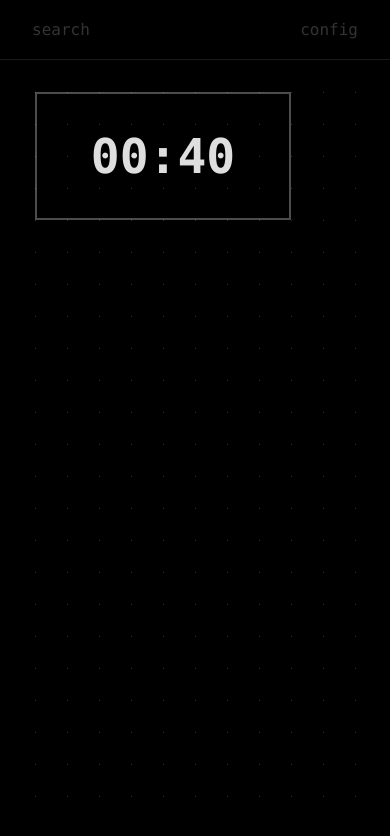
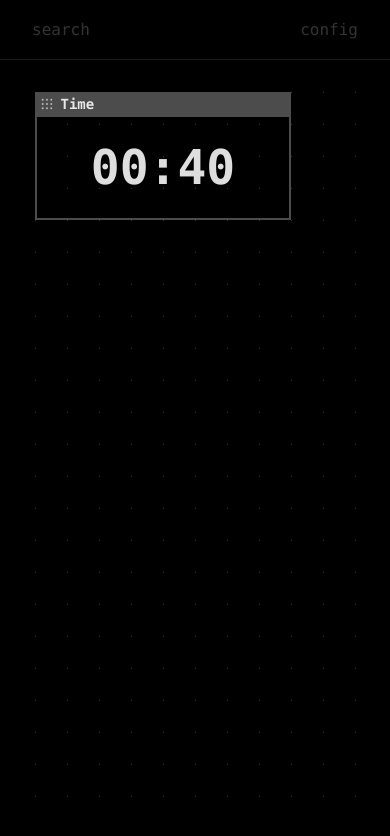
Before and after one commit to p3rcypj/dashboard-app, a React (Vite) app: page / in a window 390 px wide. Shown: the top 836 px of the page. Built offline with nearby package versions, Linux system fonts and the light colour scheme.

Commit message:
Grid context, dynamic styles with vars, icon button, mobile dependent DOM

```diff
--- a/src/webapp/app/styles.css
+++ b/src/webapp/app/styles.css
@@ -13,9 +13,10 @@
 
     /* Colors */
     --text-primary: rgba(255, 255, 255, 0.87);
+    --text-secondary: rgba(255, 255, 255, 0.6);
     --text-muted: rgba(255, 255, 255, 0.2);
     --primary: rgba(255, 255, 255, 0.87);
-    --secondary: rgba(255, 255, 255, 0.3);
+    --secondary: #4c4c4c;
     --muted: rgba(255, 255, 255, 0.1);
 }
 
--- a/src/webapp/components/grid/Grid.tsx
+++ b/src/webapp/components/grid/Grid.tsx
@@ -1,14 +1,18 @@
 import React from "react";
 import styled from "styled-components";
+import isPropValid from "@emotion/is-prop-valid";
 import { useAppContext } from "../../app/context";
+import { GridContext } from "./grid-context";
 
 export const Grid = React.memo((props: React.PropsWithChildren) => {
     const { cols, rows, patternSize } = useGrid();
 
     return (
-        <Background cols={cols} rows={rows} patternSize={patternSize}>
-            {props.children}
-        </Background>
+        <GridContext.Provider value={{ patternSize }}>
+            <Background cols={cols} rows={rows} patternSize={patternSize}>
+                {props.children}
+            </Background>
+        </GridContext.Provider>
     );
 });
 
@@ -52,21 +56,23 @@ interface BackgroundProps {
     patternSize: number;
 }
 
-const Background = styled.div<BackgroundProps>`
+const Background = styled.div.withConfig({
+    shouldForwardProp: prop => isPropValid(prop) && !["cols", "rows", "patternSize"].includes(prop),
+})<BackgroundProps>`
     --width: ${props => props.cols * props.patternSize}px;
     --height: ${props => props.rows * props.patternSize}px;
     --url: url(${props => getSvgPattern(props.patternSize)});
-    --background-size: ${({ patternSize }) => `${patternSize}px ${patternSize}px`};
-    --background-position: ${({ patternSize }) => `${patternSize / 2}px ${patternSize / 2}px`};
+    --xy-pattern-size: ${({ patternSize }) => `${patternSize}px ${patternSize}px`};
+    --half-pattern-size: ${({ patternSize }) => `${patternSize / 2}px ${patternSize / 2}px`};
 
     width: var(--width);
     height: var(--height);
     background-image: var(--url);
-    background-size: var(--background-size);
-    background-position: var(--background-position);
+    background-size: var(--xy-pattern-size);
+    background-position: var(--half-pattern-size);
 
     margin: 1em auto 0;
-    padding: var(--background-position);
+    padding: var(--half-pattern-size);
     background-repeat: repeat;
 `;
 
--- /dev/null
+++ b/src/webapp/components/grid/grid-context.ts
@@ -0,0 +1,15 @@
+import React, { useContext } from "react";
+
+interface GridContextState {
+    patternSize: number;
+}
+
+export const defaultGridContext: GridContextState = {
+    patternSize: 32,
+};
+
+export const GridContext = React.createContext<GridContextState>(defaultGridContext);
+
+export function useGridContext() {
+    return useContext(GridContext);
+}
--- /dev/null
+++ b/src/webapp/components/icon-button/IconButton.tsx
@@ -0,0 +1,20 @@
+import React from "react";
+import "./icon-button.css";
+
+interface IconButtonProps extends React.HTMLProps<HTMLButtonElement> {
+    title: string; // Accessibility (Axe: Name Role Value)
+    icon: React.ReactNode;
+    onClick: () => void;
+}
+
+export const IconButton: React.FC<IconButtonProps> = React.memo(props => {
+    const { icon, onClick, title, className } = props;
+
+    const classNames = ["icon-button", className].join(" ");
+
+    return (
+        <button type="button" className={classNames} onClick={onClick} title={title}>
+            {icon}
+        </button>
+    );
+});
--- /dev/null
+++ b/src/webapp/components/icon-button/icon-button.css
@@ -0,0 +1,8 @@
+button.icon-button {
+    all: unset;
+    transition: color 0.1s ease;
+    color: currentColor;
+    display: inline-flex;
+    align-items: center;
+    justify-content: center;
+}
--- a/src/webapp/components/text-button/TextButton.tsx
+++ b/src/webapp/components/text-button/TextButton.tsx
@@ -1,14 +1,16 @@
 import React from "react";
 import "./text-button.css";
 
-interface TextButtonProps {
+interface TextButtonProps extends React.HTMLProps<HTMLButtonElement> {
     text: string;
     onClick: () => void;
 }
 
-export const TextButton: React.FC<TextButtonProps> = React.memo(({ text, onClick }) => {
+export const TextButton: React.FC<TextButtonProps> = React.memo(({ text, onClick, className }) => {
+    const classNames = ["text-button", className].join(" ");
+
     return (
-        <button className="text-button" onClick={onClick}>
+        <button type="button" className={classNames} onClick={onClick}>
             {text}
         </button>
     );
--- a/src/webapp/components/widget/Widget.tsx
+++ b/src/webapp/components/widget/Widget.tsx
@@ -1,13 +1,67 @@
 import React, { PropsWithChildren } from "react";
-import { FlexBox } from "../flex-box/FlexBox";
+import styled from "styled-components";
+import { DotsNine as DotsNineIcon, IconContext, IconProps } from "@phosphor-icons/react";
+import { FlexBox, FlexBoxProps } from "../flex-box/FlexBox";
+import { IconButton } from "../icon-button/IconButton";
+import { useGridContext } from "../grid/grid-context";
 import "./widget.css";
+import { useAppContext } from "../../app/context";
 
-interface WidgetProps extends PropsWithChildren {}
+interface WidgetProps extends PropsWithChildren, React.HTMLProps<HTMLDivElement> {
+    title: string;
+    defaultCols: number;
+    defaultRows: number;
+}
 
 export const Widget: React.FC<WidgetProps> = React.memo(props => {
+    const { defaultCols: cols, defaultRows: rows, className } = props;
+
+    const { patternSize } = useGridContext();
+    const { isMobile } = useAppContext();
+
+    const classNames = ["widget", className].join(" ");
+
+    const widgetProps: FlexBoxProps = React.useMemo(
+        () => ({
+            flexDirection: "column",
+            justifyContent: "flex-start",
+            width: `${cols * patternSize}px`,
+            height: `${rows * patternSize}px`,
+        }),
+        [cols, rows, patternSize]
+    );
+
     return (
-        <FlexBox className="widget" flexDirection="column">
-            <FlexBox>{props.children}</FlexBox>
-        </FlexBox>
+        <MobileDependentFlexBox className={classNames} {...widgetProps} isMobile={isMobile}>
+            <IconContext.Provider value={headerIcons}>
+                {!isMobile && (
+                    <FlexBox className="widget-header" justifyContent="space-between">
+                        <GridButton icon={<DotsNineIcon />} onClick={() => {}} title="Move around" />
+                        <h3 className="widget-title">{props.title}</h3>
+                    </FlexBox>
+                )}
+            </IconContext.Provider>
+            <FlexBox className="widget-content" flexGrow={1}>
+                {props.children}
+            </FlexBox>
+        </MobileDependentFlexBox>
     );
 });
+
+const MobileDependentFlexBox = styled(FlexBox)<{ isMobile: boolean } & FlexBoxProps>`
+    --font-size: ${props => (props.isMobile ? "0.5rem" : "1rem")};
+    --widget-border-top: ${props => (props.isMobile ? "2px solid var(--secondary)" : "none")};
+`;
+
+const GridButton = styled(IconButton)`
+    &&& {
+        margin: 0 0.125rem;
+        cursor: move;
+    }
+`;
+
+const headerIcons: IconProps = {
+    color: "currentColor",
+    size: 16,
+    weight: "bold",
+};
--- a/src/webapp/components/widget/widget.css
+++ b/src/webapp/components/widget/widget.css
@@ -1,6 +1,31 @@
 .widget {
     width: 256px;
     height: 128px;
-    border: 2px solid var(--secondary);
+    font-size: var(--font-size);
+    border-top: var(--widget-border-top);
+    border-left: 2px solid var(--secondary);
+    border-right: 2px solid var(--secondary);
+    border-bottom: 2px solid var(--secondary);
     box-sizing: border-box;
 }
+
+.widget-header {
+    width: 100%;
+    color: var(--text-secondary);
+    background: var(--secondary);
+    justify-content: space-between;
+}
+
+.widget-title {
+    flex-grow: 1;
+    font-size: 0.875em;
+    padding: 0.375em 0;
+    margin-left: 0.25em;
+    margin-bottom: 0;
+    color: var(--text-primary);
+}
+
+.widget-content {
+    flex-grow: 1;
+    width: 100%;
+}
--- a/src/webapp/widgets/time/TimeWidget.tsx
+++ b/src/webapp/widgets/time/TimeWidget.tsx
@@ -1,17 +1,14 @@
 import React from "react";
 import styled from "styled-components";
-import { FlexBox } from "../../components/flex-box/FlexBox";
 import { Widget } from "../../components/widget/Widget";
 
 export const TimeWidget: React.FC = React.memo(() => {
     const time = useTime();
 
     return (
-        <StyledWidget>
-            <FlexBox>
-                <Display>{time}</Display>
-            </FlexBox>
-        </StyledWidget>
+        <Widget title="Time" defaultCols={8} defaultRows={4}>
+            <Display>{time}</Display>
+        </Widget>
     );
 });
 
@@ -41,14 +38,8 @@ function getCurrentTime() {
     return `${hours}:${minutes}`;
 }
 
-const StyledWidget = styled(Widget)`
-    &.widget {
-        border: unset !important;
-    }
-`;
-
 const Display = styled.span`
-    font-size: 3rem;
+    font-size: 3em;
     color: var(--text-primary);
     font-weight: 700;
 `;
```
